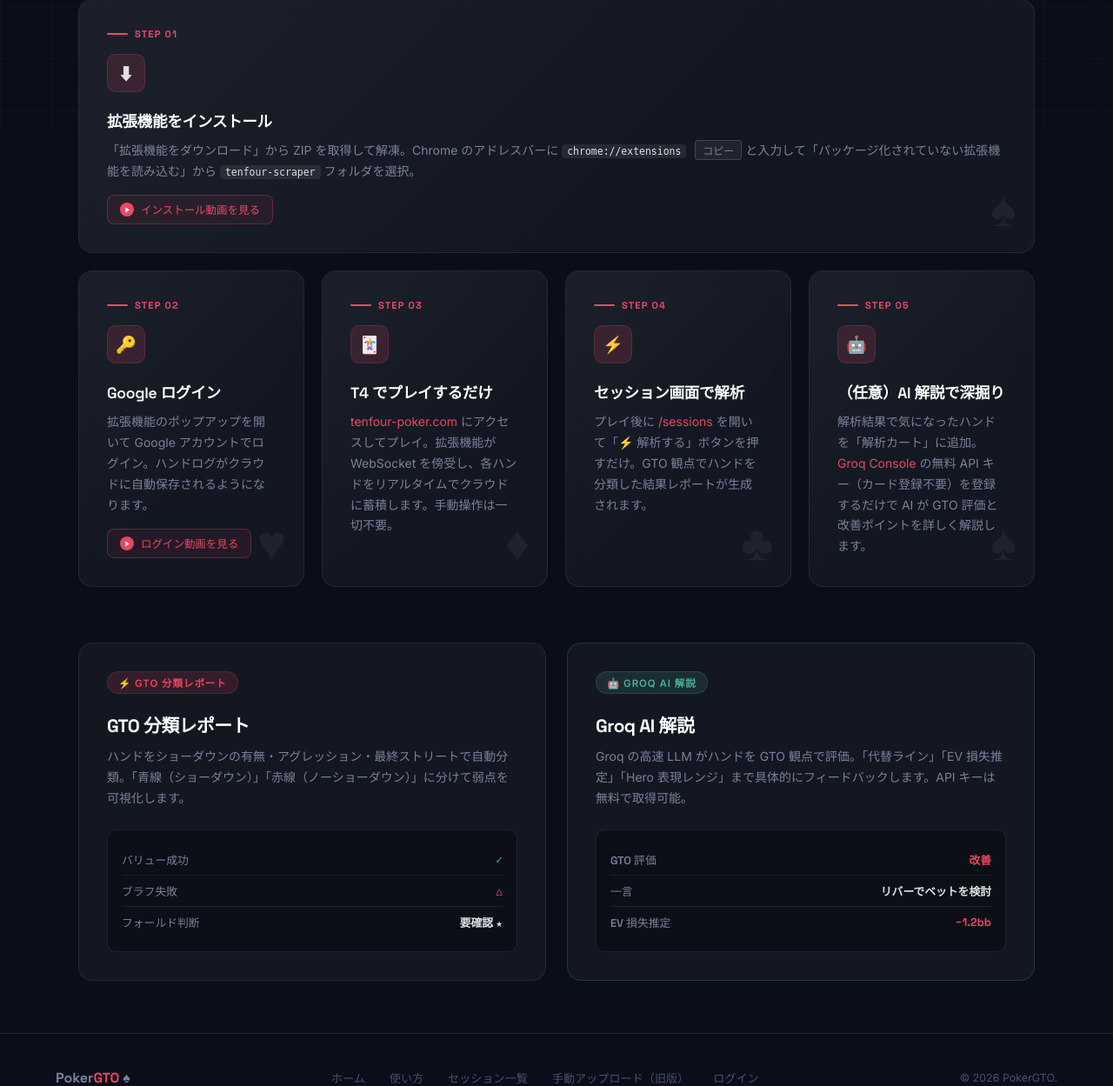
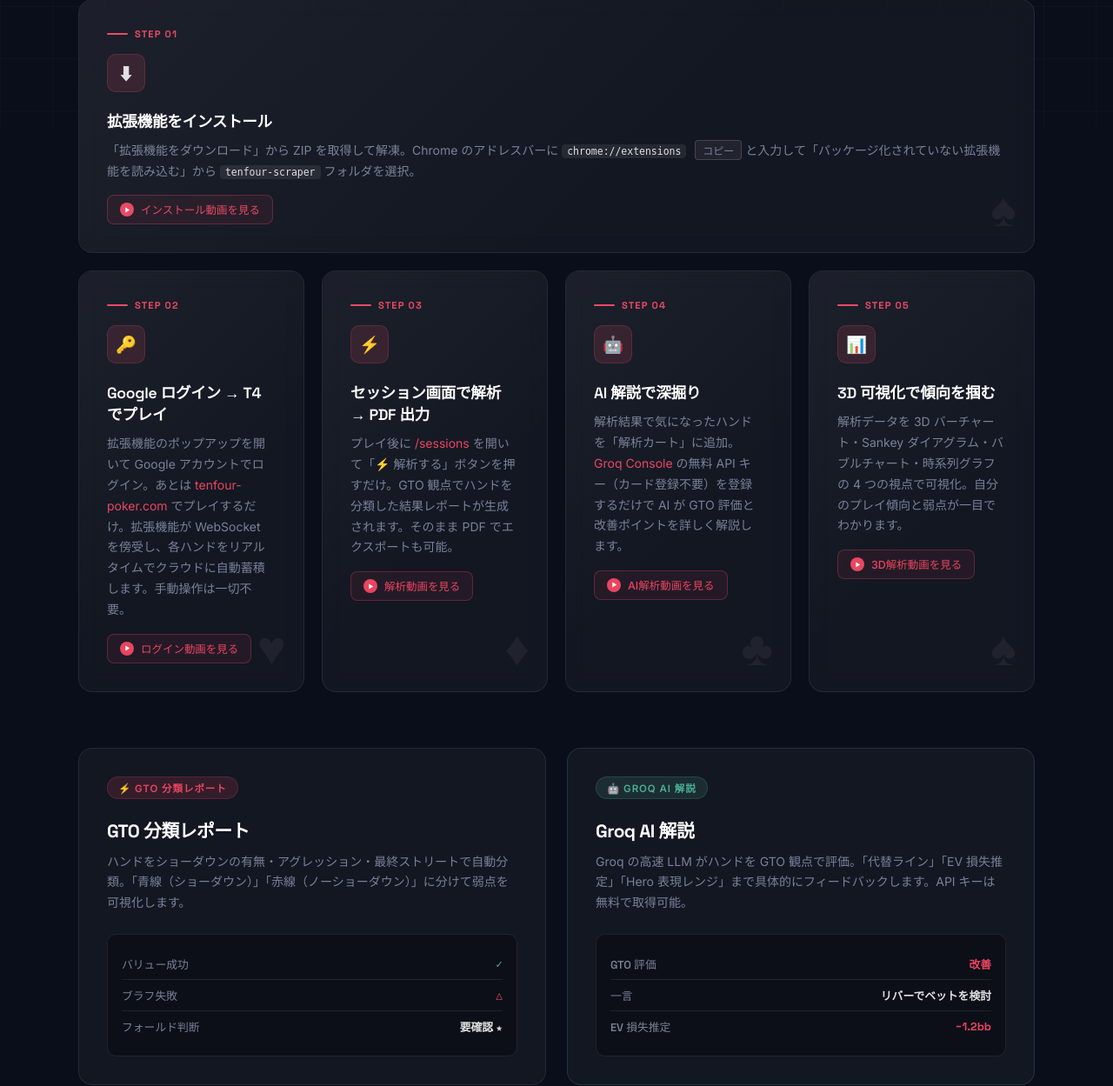
Before and after one commit to 9p96d9/GTO-, a Python web app: template templates/landing.html in a window 1280 px wide. Shown: the part 653-1902 px from the top of the page at 87% size. Run offline with Jinja, Linux system fonts and the light colour scheme; the template is opened without the code that fills it, so the values that code supplies are empty; some libraries are stand-ins or nearby versions.

Commit message:
feat: LP を新5STEPに更新（ログイン+プレイ統合・3D可視化追加・任意削除）
Co-Authored-By: Claude Sonnet 4.6 <noreply@anthropic.com>

```diff
--- a/templates/landing.html
+++ b/templates/landing.html
@@ -279,43 +279,64 @@
         <span class="btn-label">インストール動画を見る</span>
       </button>
       <div class="video-collapse" id="step1-video">
-        <video controls preload="none"><source src="/static/exex.mp4" type="video/mp4"></video>
+        <video controls preload="none"><source src="/static/step01_install.mp4" type="video/mp4"></video>
       </div>
       <div class="step-suit">♠</div>
     </div>
     <div class="step-card fade-in">
       <div class="step-number">STEP 02</div>
       <div class="step-icon">🔑</div>
-      <div class="step-title">Google ログイン</div>
-      <div class="step-desc">拡張機能のポップアップを開いて Google アカウントでログイン。ハンドログがクラウドに自動保存されるようになります。</div>
+      <div class="step-title">Google ログイン → T4 でプレイ</div>
+      <div class="step-desc">拡張機能のポップアップを開いて Google アカウントでログイン。あとは <a href="https://tenfour-poker.com" target="_blank" rel="noopener">tenfour-poker.com</a> でプレイするだけ。拡張機能が WebSocket を傍受し、各ハンドをリアルタイムでクラウドに自動蓄積します。手動操作は一切不要。</div>
       <button class="video-toggle-btn" onclick="toggleVideo('step2-video', this)" aria-expanded="false">
         <span class="play-icon"><svg viewBox="0 0 7 8" fill="white"><polygon points="1,0.5 6.5,4 1,7.5"></polygon></svg></span>
         <span class="btn-label">ログイン動画を見る</span>
       </button>
       <div class="video-collapse" id="step2-video">
-        <video controls preload="none"><source src="/static/PR.mp4" type="video/mp4"></video>
+        <video controls preload="none"><source src="/static/step02_login_play.mp4" type="video/mp4"></video>
       </div>
       <div class="step-suit">♥</div>
     </div>
     <div class="step-card fade-in">
       <div class="step-number">STEP 03</div>
-      <div class="step-icon">🃏</div>
-      <div class="step-title">T4 でプレイするだけ</div>
-      <div class="step-desc"><a href="https://tenfour-poker.com" target="_blank" rel="noopener">tenfour-poker.com</a> にアクセスしてプレイ。拡張機能が WebSocket を傍受し、各ハンドをリアルタイムでクラウドに蓄積します。手動操作は一切不要。</div>
+      <div class="step-icon">⚡</div>
+      <div class="step-title">セッション画面で解析 → PDF 出力</div>
+      <div class="step-desc">プレイ後に <a href="/sessions">/sessions</a> を開いて「⚡ 解析する」ボタンを押すだけ。GTO 観点でハンドを分類した結果レポートが生成されます。そのまま PDF でエクスポートも可能。</div>
+      <button class="video-toggle-btn" onclick="toggleVideo('step3-video', this)" aria-expanded="false">
+        <span class="play-icon"><svg viewBox="0 0 7 8" fill="white"><polygon points="1,0.5 6.5,4 1,7.5"></polygon></svg></span>
+        <span class="btn-label">解析動画を見る</span>
+      </button>
+      <div class="video-collapse" id="step3-video">
+        <video controls preload="none"><source src="/static/step03_analyze.mp4" type="video/mp4"></video>
+      </div>
       <div class="step-suit">♦</div>
     </div>
     <div class="step-card fade-in">
       <div class="step-number">STEP 04</div>
-      <div class="step-icon">⚡</div>
-      <div class="step-title">セッション画面で解析</div>
-      <div class="step-desc">プレイ後に <a href="/sessions">/sessions</a> を開いて「⚡ 解析する」ボタンを押すだけ。GTO 観点でハンドを分類した結果レポートが生成されます。</div>
+      <div class="step-icon">🤖</div>
+      <div class="step-title">AI 解説で深掘り</div>
+      <div class="step-desc">解析結果で気になったハンドを「解析カート」に追加。<a href="https://console.groq.com/keys" target="_blank" rel="noopener">Groq Console</a> の無料 API キー（カード登録不要）を登録するだけで AI が GTO 評価と改善ポイントを詳しく解説します。</div>
+      <button class="video-toggle-btn" onclick="toggleVideo('step4-video', this)" aria-expanded="false">
+        <span class="play-icon"><svg viewBox="0 0 7 8" fill="white"><polygon points="1,0.5 6.5,4 1,7.5"></polygon></svg></span>
+        <span class="btn-label">AI解析動画を見る</span>
+      </button>
+      <div class="video-collapse" id="step4-video">
+        <video controls preload="none"><source src="/static/step04_ai.mp4" type="video/mp4"></video>
+      </div>
       <div class="step-suit">♣</div>
     </div>
     <div class="step-card fade-in">
       <div class="step-number">STEP 05</div>
-      <div class="step-icon">🤖</div>
-      <div class="step-title">（任意）AI 解説で深掘り</div>
-      <div class="step-desc">解析結果で気になったハンドを「解析カート」に追加。<a href="https://console.groq.com/keys" target="_blank" rel="noopener">Groq Console</a> の無料 API キー（カード登録不要）を登録するだけで AI が GTO 評価と改善ポイントを詳しく解説します。</div>
+      <div class="step-icon">📊</div>
+      <div class="step-title">3D 可視化で傾向を掴む</div>
+      <div class="step-desc">解析データを 3D バーチャート・Sankey ダイアグラム・バブルチャート・時系列グラフの 4 つの視点で可視化。自分のプレイ傾向と弱点が一目でわかります。</div>
+      <button class="video-toggle-btn" onclick="toggleVideo('step5-video', this)" aria-expanded="false">
+        <span class="play-icon"><svg viewBox="0 0 7 8" fill="white"><polygon points="1,0.5 6.5,4 1,7.5"></polygon></svg></span>
+        <span class="btn-label">3D解析動画を見る</span>
+      </button>
+      <div class="video-collapse" id="step5-video">
+        <video controls preload="none"><source src="/static/step05_3d.mp4" type="video/mp4"></video>
+      </div>
       <div class="step-suit">♠</div>
     </div>
   </div>
```
